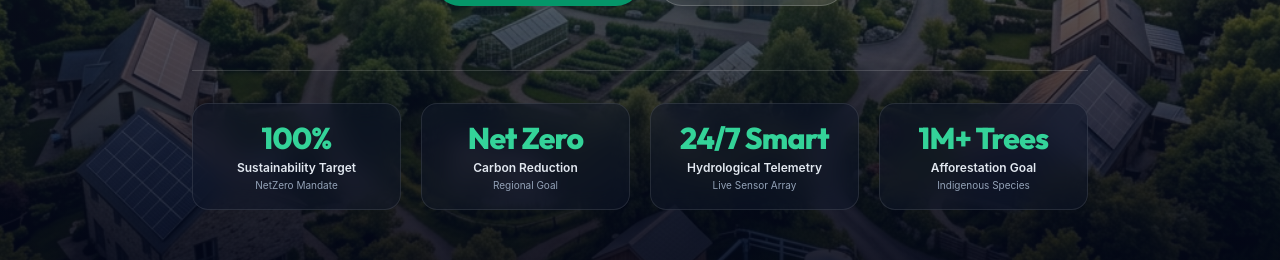
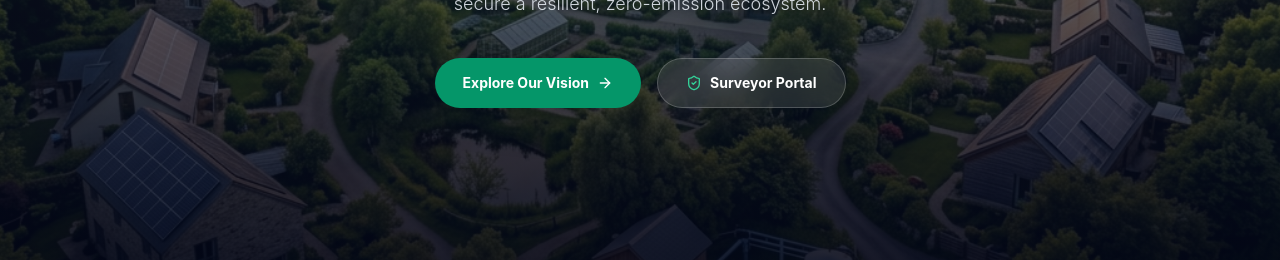
Before and after one commit to aivro348/kadav2, a React (Vite) app in the folder frontend/: page / in a window 1280 px wide. Shown: the part 504-764 px from the top of the page. Built offline with nearby package versions, Linux system fonts and the light colour scheme; no server answers.

Commit message:
Remove Quick Stats Overlay from landing page

```diff
--- a/frontend/src/pages/Landing.jsx
+++ b/frontend/src/pages/Landing.jsx
@@ -108,30 +108,7 @@ export default function Landing() {
             </Link>
           </motion.div>
 
-          {/* Quick Stats Overlay */}
-          <motion.div
-            variants={staggerContainer}
-            initial="hidden"
-            animate="visible"
-            className="mt-12 sm:mt-16 grid grid-cols-2 md:grid-cols-4 gap-3 sm:gap-5 w-full max-w-4xl mx-auto border-t border-white/15 pt-6 sm:pt-8"
-          >
-            {[
-              { label: 'Sustainability Target', value: '100%', sub: 'NetZero Mandate' },
-              { label: 'Carbon Reduction', value: 'Net Zero', sub: 'Regional Goal' },
-              { label: 'Hydrological Telemetry', value: '24/7 Smart', sub: 'Live Sensor Array' },
-              { label: 'Afforestation Goal', value: '1M+ Trees', sub: 'Indigenous Species' }
-            ].map((stat, i) => (
-              <motion.div
-                key={i}
-                variants={fadeInUp}
-                className="bg-slate-900/50 backdrop-blur-md p-3 sm:p-4 rounded-xl sm:rounded-2xl border border-white/10 hover:border-emerald-500/30 transition-all text-center"
-              >
-                <div className="text-xl sm:text-3xl font-extrabold text-emerald-400 font-display tracking-tight">{stat.value}</div>
-                <div className="text-slate-200 text-[11px] sm:text-xs font-semibold mt-1">{stat.label}</div>
-                <div className="text-[9px] sm:text-[10px] text-slate-400 mt-0.5">{stat.sub}</div>
-              </motion.div>
-            ))}
-          </motion.div>
+
         </div>
       </section>
 
```
